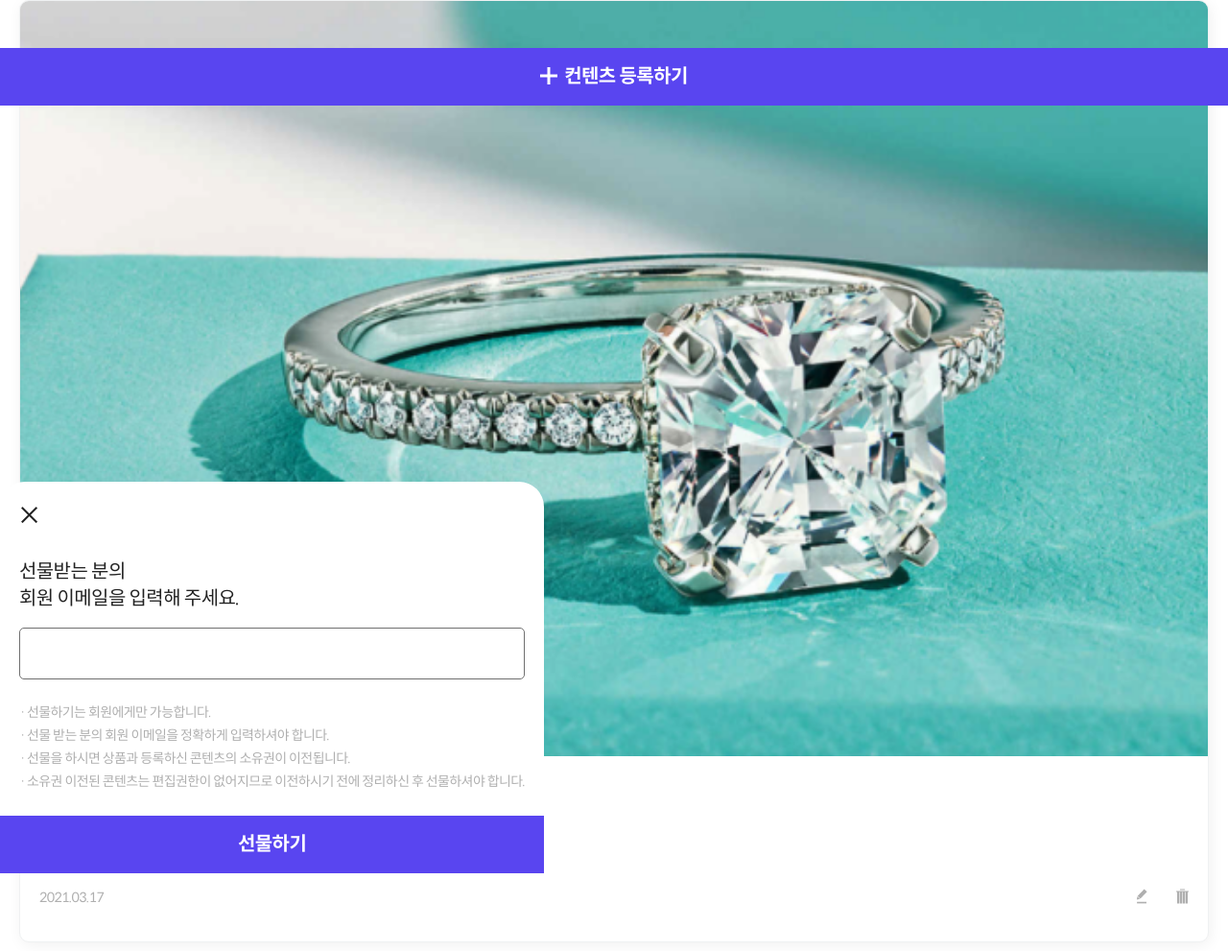
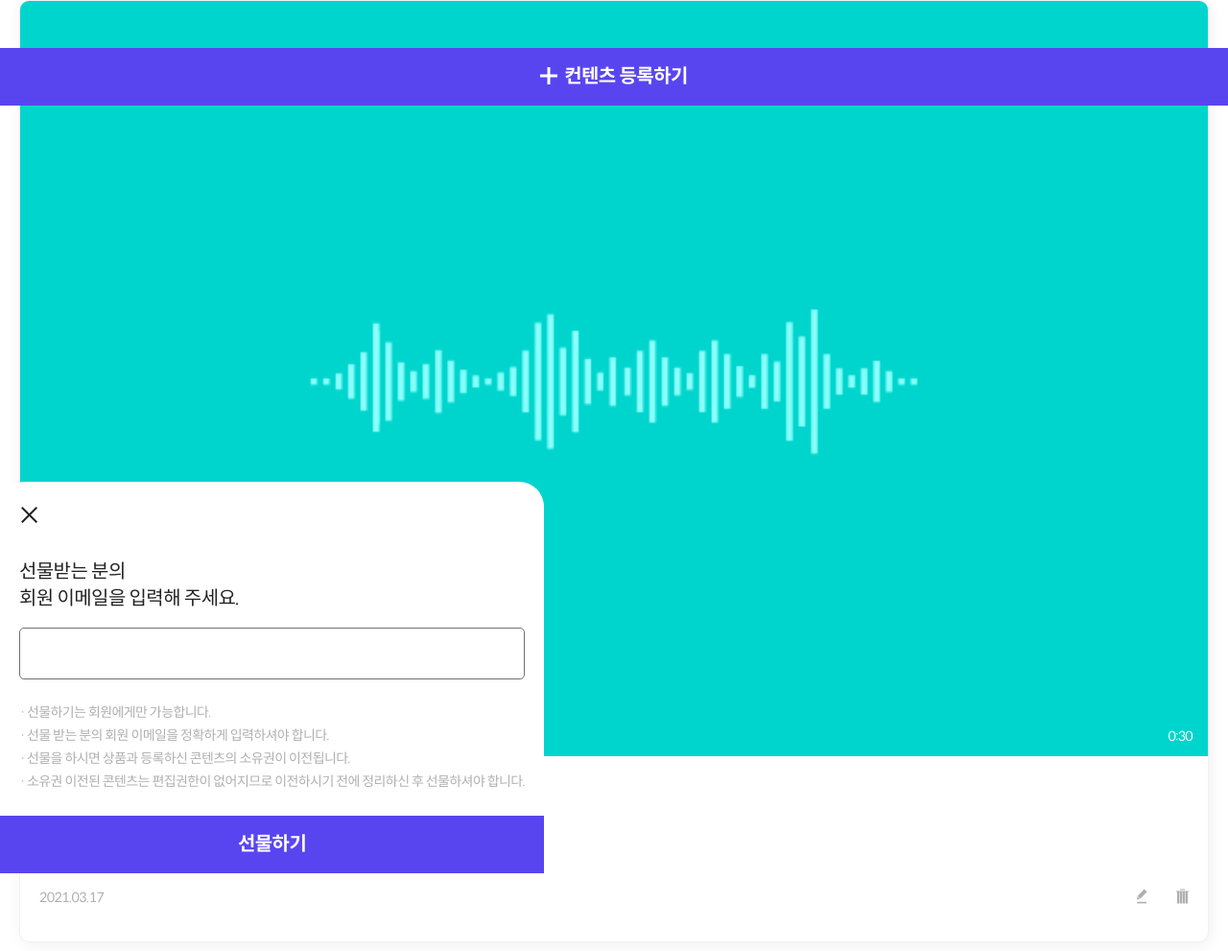
Before and after one commit to bravedevteam/codegate_mobile, a plain HTML site: page detail.html in a window 1280 px wide. Shown: the part 690-1681 px from the top of the page at 96% size. Drawn offline with Linux system fonts and the light colour scheme; a web font is replaced by a local one.

Commit message:
Add files via upload

```diff
--- a/css/style.css
+++ b/css/style.css
@@ -83,6 +83,8 @@
 .boxStoryItem li { border-radius:10px; background:#fff; border:1px solid #eff1f2; box-shadow: 2px 3px 15px 0 rgba(0, 0, 0, 0.06); overflow:hidden; }
 .boxStoryItem li+li { margin-top:20px; }
 .boxStoryItem .thumb img { width:100%; }
+.boxStoryItem .thumb.type--mic { position:relative; }
+.boxStoryItem .thumb.type--mic span { position:absolute; right:16px; bottom:16px; font-size:14px; color:#fff; }
 .boxStoryItem .cont { padding:26px 20px; }
 .boxStoryItem .cont .title { margin-bottom:10px; font-size:20px; font-weight:700; }
 .boxStoryItem .cont .subject { margin-bottom:10px; font-size:14px; line-height:24px; }
--- a/detail.html
+++ b/detail.html
@@ -50,7 +50,10 @@
 					</div>
 					<ul class="boxStoryItem">
 						<li>
-							<div class="thumb"><img src="./images/content/imgMainItem1.png" alt="" /></div>
+							<div class="thumb type--mic">
+								<img src="./images/content/imgMainSound.png" alt="" />
+								<span>0:30</span>
+							</div>
 							<div class="cont">
 								<div class="title">너에게 들려주고 싶은 이야기</div>
 								<div class="subject">기억은 사라지니까, 잊지말자고 남기는 거야<br />넌 내게 가장 소중한 사람이니까!</div>
```
Also changed, not shown: process.html (+1 -0 lines), images/content/imgMainSound.png (added).
